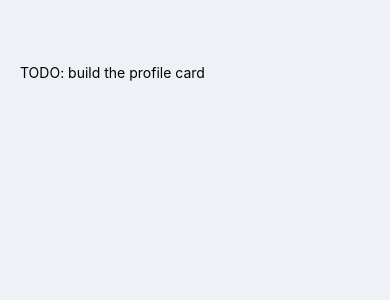
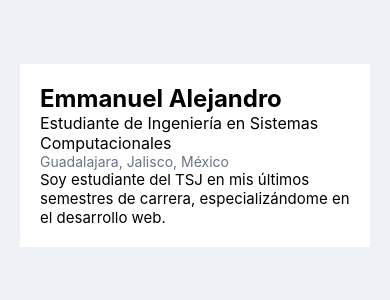
Before and after one commit to Lentes313/profile-card, a React Native app: screen / in a window 390 px wide. Shown: the top 300 px of the page. Built offline with nearby package versions, Linux system fonts and the light colour scheme.

Commit message:
step 1: card structure
Co-Authored-By: Claude Opus 5.5 <noreply@anthropic.com>

```diff
--- a/App.js
+++ b/App.js
@@ -2,27 +2,43 @@
 // Follow the steps in README.md and build your solution in this file.
 import { View, Text, Image, StyleSheet } from 'react-native';
 
-// Data to display. Do not change it.
+// Data to display.
+const NAME = 'Emmanuel Alejandro';
+const ROLE = 'Estudiante de Ingeniería en Sistemas Computacionales';
+const LOCATION = 'Guadalajara, Jalisco, México';
 const BIO =
-  'Building cross-platform apps with React Native. I love clean layouts, accessible design and sharing what I learn with the community.';
+  'Soy estudiante del TSJ en mis últimos semestres de carrera, especializándome en el desarrollo web.';
 
 const STATS = [
-  { label: 'Projects', value: '24' },
-  { label: 'Followers', value: '1.2k' },
-  { label: 'Following', value: '180' },
+  { label: 'Proyectos', value: '3' },
+  { label: 'Seguidores', value: '120' },
+  { label: 'Siguiendo', value: '85' },
 ];
 
-const SKILLS = ['React Native', 'JavaScript', 'UI Design', 'Git', 'Flexbox'];
+const SKILLS = [
+  'Pensamiento crítico',
+  'Trabajo en equipo',
+  'Buena comunicación',
+  'Bases de datos',
+  'Desarrollo web',
+];
 
 export default function App() {
   return (
     <View style={styles.screen}>
-      {/* TODO STEP 1: build the card with View and Text (name, role, location, bio) */}
+      {/* STEP 1: card with View and Text (name, role, location, bio) */}
+      <View style={styles.card}>
+        <Text style={styles.name}>{NAME}</Text>
+        <Text style={styles.role}>{ROLE}</Text>
+        <Text style={styles.location}>{LOCATION}</Text>
+        <Text style={styles.bio} numberOfLines={3}>
+          {BIO}
+        </Text>
+      </View>
       {/* TODO STEP 2: add the banner and the avatar with Image */}
       {/* TODO STEP 3: header row and stats row with Flexbox */}
       {/* TODO STEP 4: online badge, skill tags and action buttons (layout) */}
       {/* TODO STEP 5: polish the styles (colors, typography, shadow) */}
-      <Text>TODO: build the profile card</Text>
     </View>
   );
 }
@@ -34,4 +50,22 @@ const styles = StyleSheet.create({
     paddingHorizontal: 20,
     backgroundColor: '#EEF1F6',
   },
+  card: {
+    backgroundColor: '#FFFFFF',
+    padding: 20,
+  },
+  name: {
+    fontSize: 24,
+    fontWeight: 'bold',
+  },
+  role: {
+    fontSize: 16,
+  },
+  location: {
+    fontSize: 14,
+    color: '#6B7280',
+  },
+  bio: {
+    fontSize: 15,
+  },
 });
```
